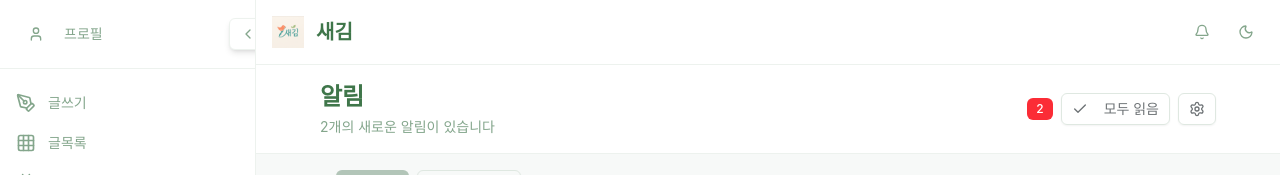
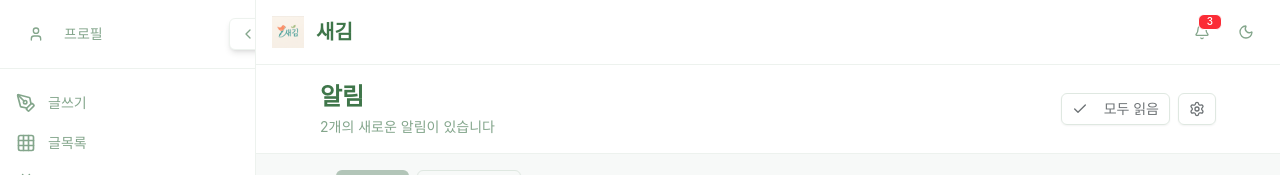
Before and after one commit to aicc6/saegim-frontend, a Next.js app: page /notifications in a window 1280 px wide. Shown: the top 175 px of the page. Built offline with nearby package versions, Linux system fonts and the light colour scheme.

Commit message:
feat: 알림 배지 추가 및 알림 페이지에서 불필요한 배지 제거

```diff
--- a/src/components/common/AuthenticatedHeader.tsx
+++ b/src/components/common/AuthenticatedHeader.tsx
@@ -5,10 +5,14 @@ import Image from 'next/image';
 import { useTheme } from 'next-themes';
 import { Bell, Sun, Moon } from 'lucide-react';
 import { Button } from '../ui/button';
+import { Badge } from '../ui/badge';
 
 export default function AutheticatedHeader() {
   const { theme, setTheme } = useTheme();
   const [mounted, setMounted] = useState(false);
+
+  // TODO: 실제 알림 상태관리에서 가져와야 함
+  const unreadNotificationCount = 3; // 임시 하드코딩
 
   // 클라이언트 사이드에서만 테마 렌더링 (hydration 에러 방지)
   useEffect(() => {
@@ -50,6 +54,7 @@ export default function AutheticatedHeader() {
 
         {/* 우측: 알림 및 테마 토글 버튼 */}
         <div className="flex items-center space-x-2">
+          <div className="relative">
             <Button
               variant="ghost"
               size="sm"
@@ -58,6 +63,12 @@ export default function AutheticatedHeader() {
             >
               <Bell className="w-5 h-5" />
             </Button>
+            {unreadNotificationCount > 0 && (
+              <Badge className="absolute -top-0.5 -right-0.5 min-w-[1rem] h-4 p-0 text-[10px] bg-red-500 text-white border-white border-[1px] flex items-center justify-center rounded-full">
+                {unreadNotificationCount > 99 ? '99+' : unreadNotificationCount}
+              </Badge>
+            )}
+          </div>
 
           <Button
             variant="ghost"
--- a/src/components/notifications/notification-page.tsx
+++ b/src/components/notifications/notification-page.tsx
@@ -115,11 +115,6 @@ export function NotificationPage() {
         }
         actions={
           <div className="flex items-center space-x-2">
-            {unreadCount > 0 && (
-              <Badge className="bg-red-500 text-white mr-2">
-                {unreadCount}
-              </Badge>
-            )}
             {unreadCount > 0 && (
               <Button
                 variant="outline"
```
Lines whose indentation alone changed are shown as unchanged.
